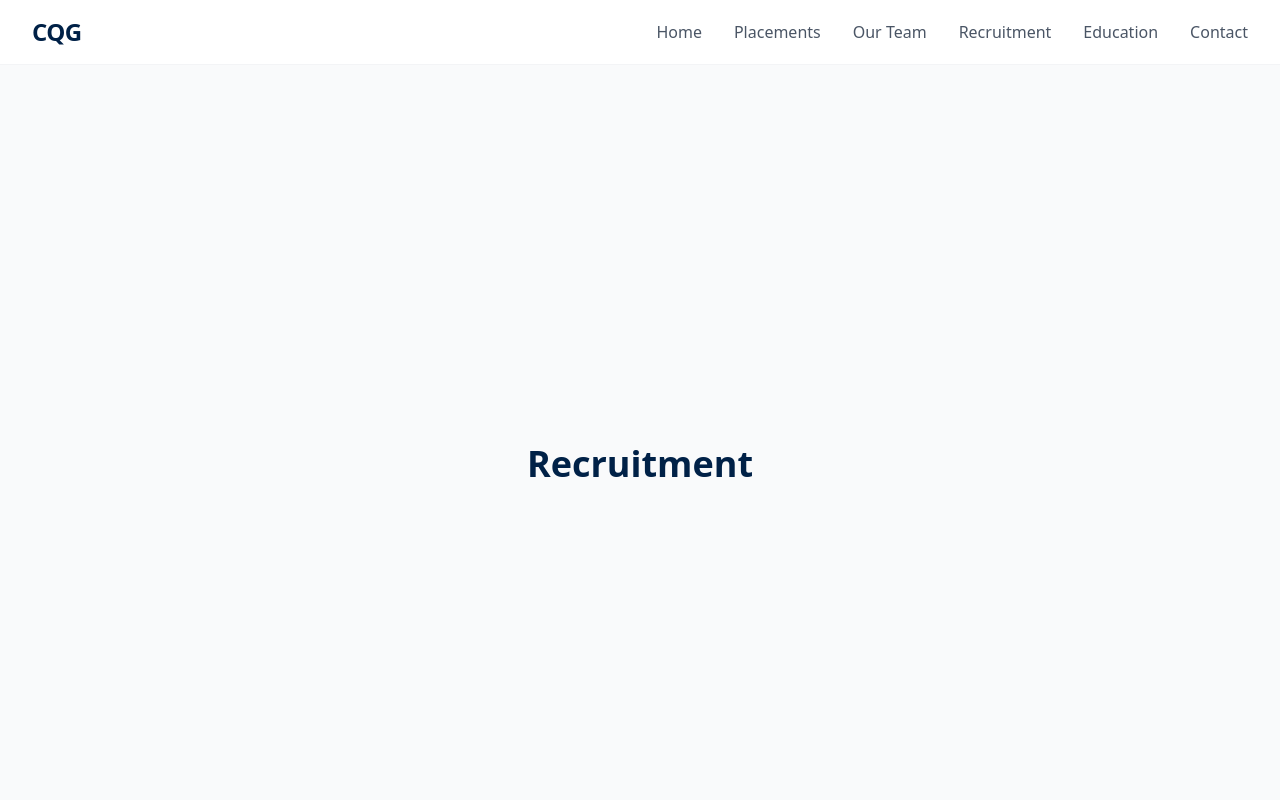
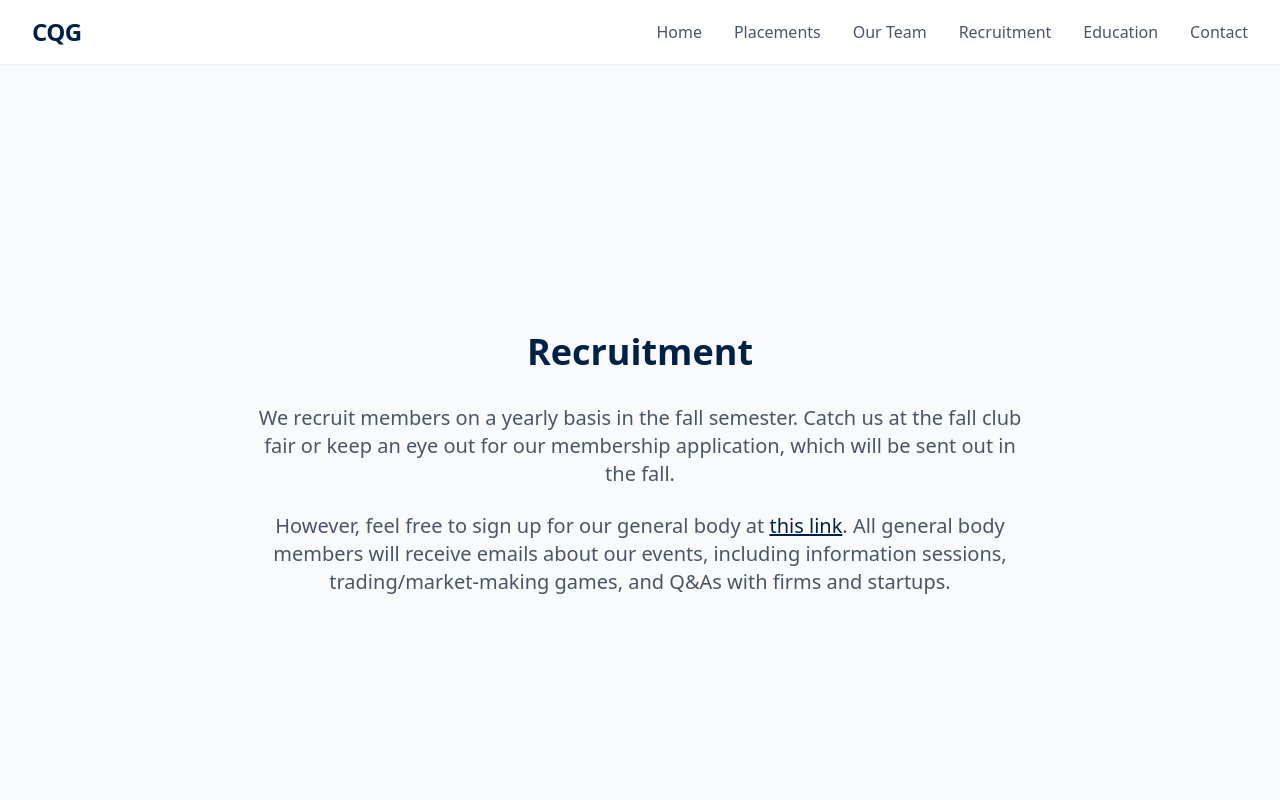
Before and after one commit to mihirjoshi-columbia/cqg-website, a Next.js app: page /recruitment in a window 1280 px wide. Shown: the top 800 px of the page. Built offline with nearby package versions, Linux system fonts and the light colour scheme.

Commit message:
added recruitment info

```diff
--- a/app/recruitment/page.tsx
+++ b/app/recruitment/page.tsx
@@ -1,7 +1,24 @@
 export default function RecruitmentPage() {
     return (
-        <div className="min-h-screen flex items-center justify-center bg-gray-50">
-            <h1 className="text-4xl font-bold text-columbia-dark">Recruitment</h1>
+        <div className="min-h-screen flex flex-col items-center justify-center bg-gray-50 px-4 text-center">
+            <h1 className="text-4xl font-bold text-columbia-dark mb-8">Recruitment</h1>
+            <div className="max-w-3xl space-y-6 text-xl text-gray-600">
+                <p>
+                    We recruit members on a yearly basis in the fall semester. Catch us at the fall club fair or keep an eye out for our membership application, which will be sent out in the fall.
+                </p>
+                <p>
+                    However, feel free to sign up for our general body at{" "}
+                    <a
+                        href="https://docs.google.com/forms/d/e/1FAIpQLSf40xbUhMYx8ELABAJccR5BftONiy-W5QZohLuGVV2pQAxf5A/viewform?usp=dialog"
+                        className="text-columbia-dark underline hover:opacity-80 transition-opacity"
+                        target="_blank"
+                        rel="noopener noreferrer"
+                    >
+                        this link
+                    </a>
+                    . All general body members will receive emails about our events, including information sessions, trading/market-making games, and Q&As with firms and startups.
+                </p>
+            </div>
         </div>
     );
 }
```
